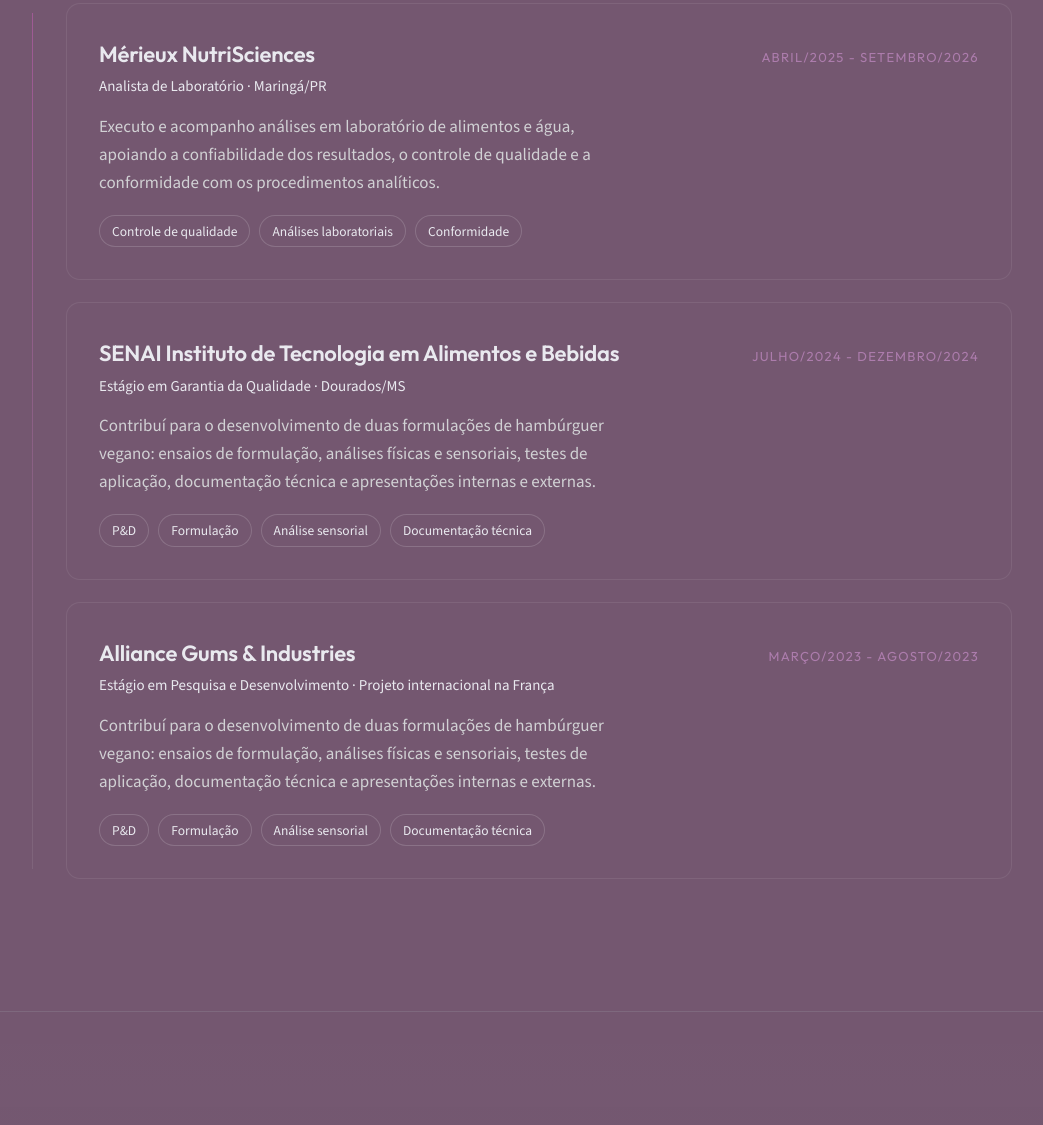
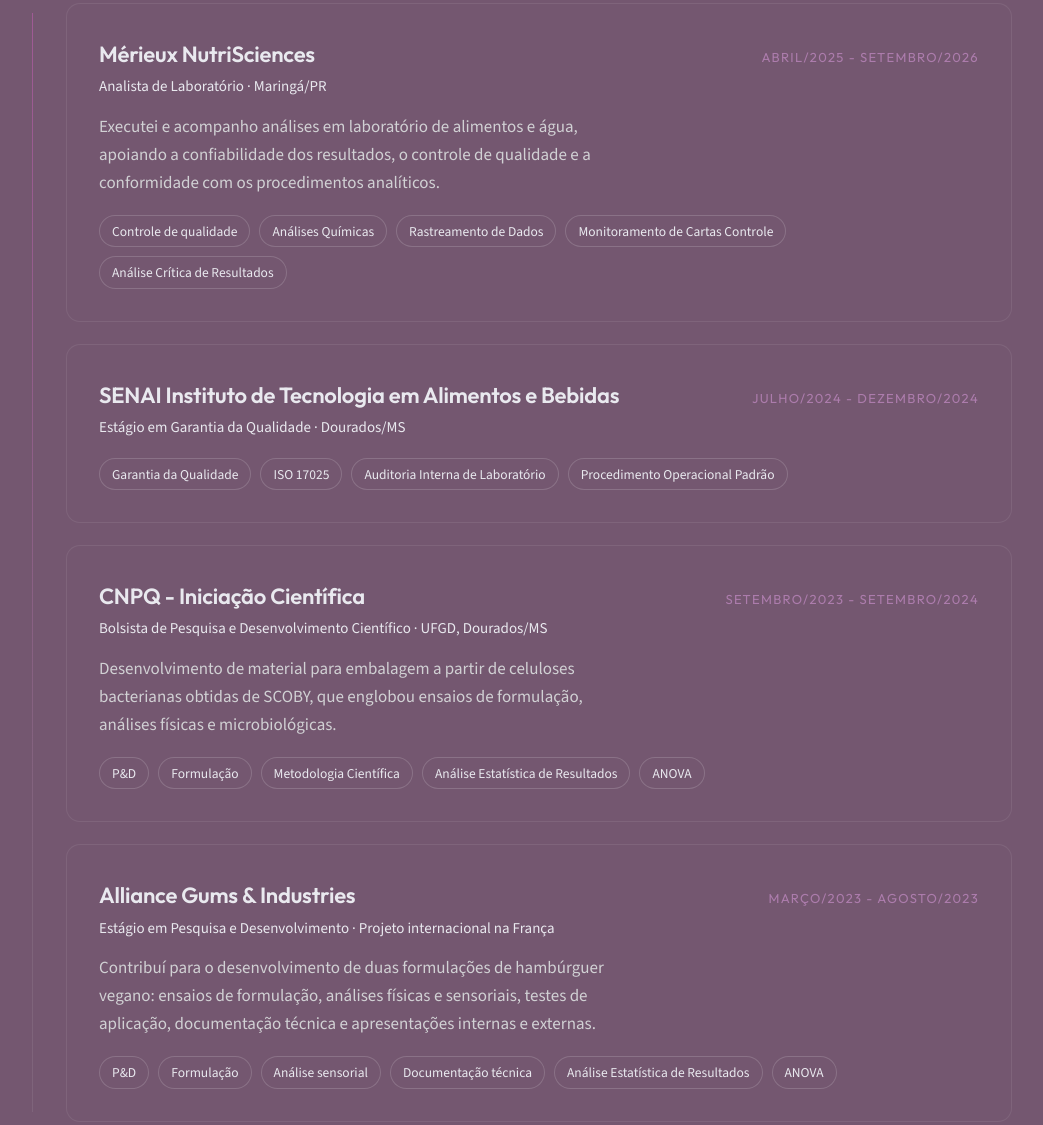
Before and after one commit to liviamoraislamar/liviamoraislamar.github.io, a plain HTML site: page index.html in a window 1280 px wide. Shown: the part 3654-4779 px from the top of the page, without its empty margins (120-1163 px from the left). Drawn offline with nearby package versions, Linux system fonts and the light colour scheme.

Commit message:
style: Alteração em textos das descrições

```diff
--- a/index.html
+++ b/index.html
@@ -563,11 +563,13 @@
             <span class="role-period">Abril/2025 -  Setembro/2026 </span>
           </div>
           <div class="role-where">Analista de Laboratório &middot; Maringá/PR </div>
-          <p>Executo e acompanho análises em laboratório de alimentos e água, apoiando a confiabilidade dos resultados, o controle de qualidade e a conformidade com os procedimentos analíticos.</p>
+          <p>Executei e acompanho análises em laboratório de alimentos e água, apoiando a confiabilidade dos resultados, o controle de qualidade e a conformidade com os procedimentos analíticos.</p>
           <div class="tags">
             <span class="tag">Controle de qualidade</span>
-            <span class="tag">Análises laboratoriais</span>
-            <span class="tag">Conformidade</span>
+            <span class="tag">Análises Químicas</span>
+            <span class="tag">Rastreamento de Dados</span>
+            <span class="tag">Monitoramento de Cartas Controle</span>
+            <span class="tag">Análise Crítica de Resultados</span>
           </div>
         </article>
 
@@ -578,12 +580,28 @@
             <span class="role-period">Julho/2024 - Dezembro/2024</span>
           </div>
           <div class="role-where">Estágio em Garantia da Qualidade &middot; Dourados/MS </div>
-          <p>Contribuí para o desenvolvimento de duas formulações de hambúrguer vegano: ensaios de formulação, análises físicas e sensoriais, testes de aplicação, documentação técnica e apresentações internas e externas.</p>
+          <!-- <p>Contribuí para o desenvolvimento de duas formulações de hambúrguer vegano: ensaios de formulação, análises físicas e sensoriais, testes de aplicação, documentação técnica e apresentações internas e externas.</p> -->
+          <div class="tags">
+            <span class="tag">Garantia da Qualidade</span>
+            <span class="tag">ISO 17025</span>
+            <span class="tag">Auditoria Interna de Laboratório</span>
+            <span class="tag">Procedimento Operacional Padrão</span>
+          </div>
+        </article>
+
+                <article class="card role reveal" style="--d:.08s">
+          <div class="role-head">
+            <h3>CNPQ - Iniciação Científica</h3>
+            <span class="role-period">Setembro/2023 - Setembro/2024</span>
+          </div>
+          <div class="role-where">Bolsista de Pesquisa e Desenvolvimento Científico &middot; UFGD, Dourados/MS </div>
+          <p>Desenvolvimento de material para embalagem a partir de celuloses bacterianas obtidas de SCOBY, que englobou ensaios de formulação, análises físicas e microbiológicas.</p>
           <div class="tags">
             <span class="tag">P&amp;D</span>
             <span class="tag">Formulação</span>
-            <span class="tag">Análise sensorial</span>
-            <span class="tag">Documentação técnica</span>
+            <span class="tag">Metodologia Científica</span>
+            <span class="tag">Análise Estatística de Resultados</span>
+            <span class="tag">ANOVA</span>
           </div>
         </article>
 
@@ -599,6 +617,8 @@
             <span class="tag">Formulação</span>
             <span class="tag">Análise sensorial</span>
             <span class="tag">Documentação técnica</span>
+            <span class="tag">Análise Estatística de Resultados</span>
+            <span class="tag">ANOVA</span>
           </div>
         </article>
 
```
